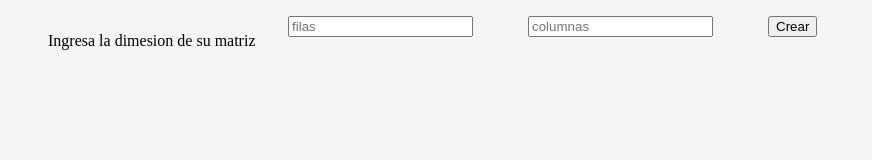
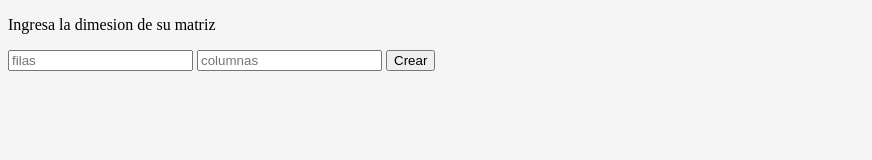
Before and after one commit to Elizabeth186/Taler1_DAWL, a plain HTML site: page Ejercicio_1/Index.html in a window 1280 px wide. Shown: the whole page, without its empty margins (0-872 px from the left). Drawn offline with Linux system fonts and the light colour scheme.

Commit message:
cambios corregidos: habia olvidado el cambio de nombres.

```diff
--- a/Ejercicio_1/Index.html
+++ b/Ejercicio_1/Index.html
@@ -11,10 +11,10 @@
 <body>
 <div>
     <form action="#" id="orientacion">
-       <ul><li> <p>Ingresa la dimesion de su matriz</p></li></ul>
-   <ul><li><input type="text" id="filas" placeholder="filas"></li></ul>
- <ul><li><input type="text" id="columnas" placeholder="columnas"> </li></ul>
-   <ul><li><button id="boton" onclick="crear_matriz()">Crear</button></li></ul>
+        <p>Ingresa la dimesion de su matriz</p>
+   <input type="text" id="filas" placeholder="filas">
+ <input type="text" id="columnas" placeholder="columnas">
+   <button id="boton" onclick="crear_matriz()">Crear</button>
    </form>
 </div>
 
--- a/Ejercicio_1/tabla.js
+++ b/Ejercicio_1/tabla.js
@@ -14,7 +14,7 @@ function crear_matriz() {
         document.write("<tr>");
         for (j= 0; j < c; j++) {
             document.write("<td>");
-            document.write(aleatorio(1, 99));
+            document.write(mostrar(1, 99));
 
             document.write("</td>");
         }
```
